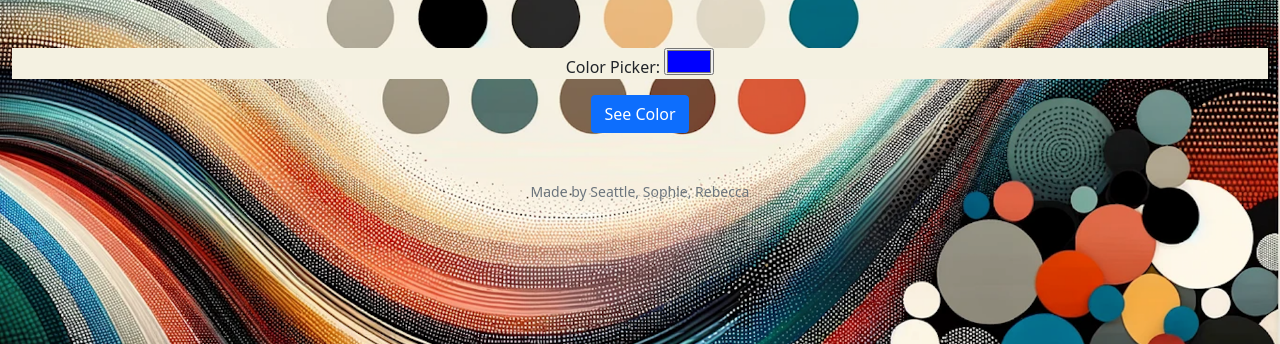
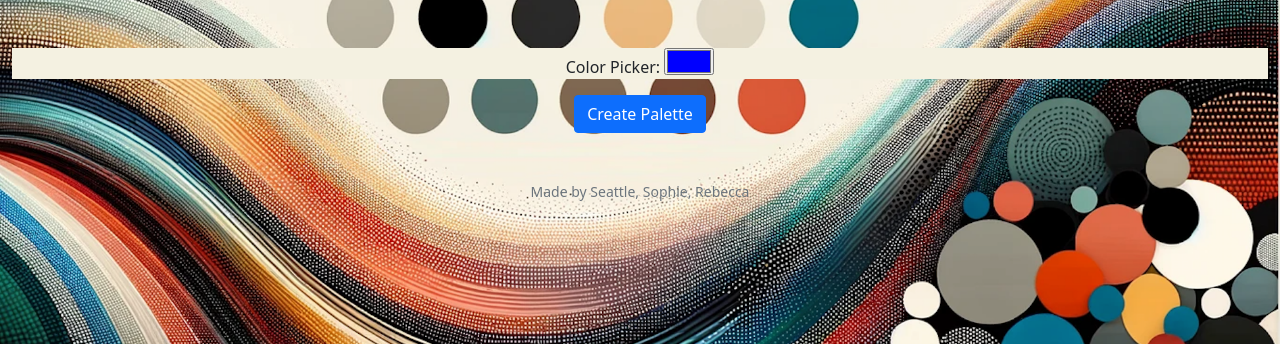
Before and after one commit to sophie-d-cs/Final, a Flask app: page /colorPick in a window 1280 px wide. Shown: the part 76-420 px from the top of the page. Run offline with Flask 3, Linux system fonts and the light colour scheme; a user stored in the database is signed in; some libraries are stand-ins or nearby versions.

Commit message:
add colorPick

```diff
--- a/ColorPicker/templates/colorPick.html
+++ b/ColorPicker/templates/colorPick.html
@@ -11,6 +11,6 @@
             <input type="color" id="colorpicker" value="#0000ff">
         </div>
         <!-- add button for type of color -->
-        <button class="btn btn-primary" type="submit">See Color</button>
+        <button class="btn btn-primary" type="submit">Create Palette</button>
     </form>
 {% endblock %}
```
